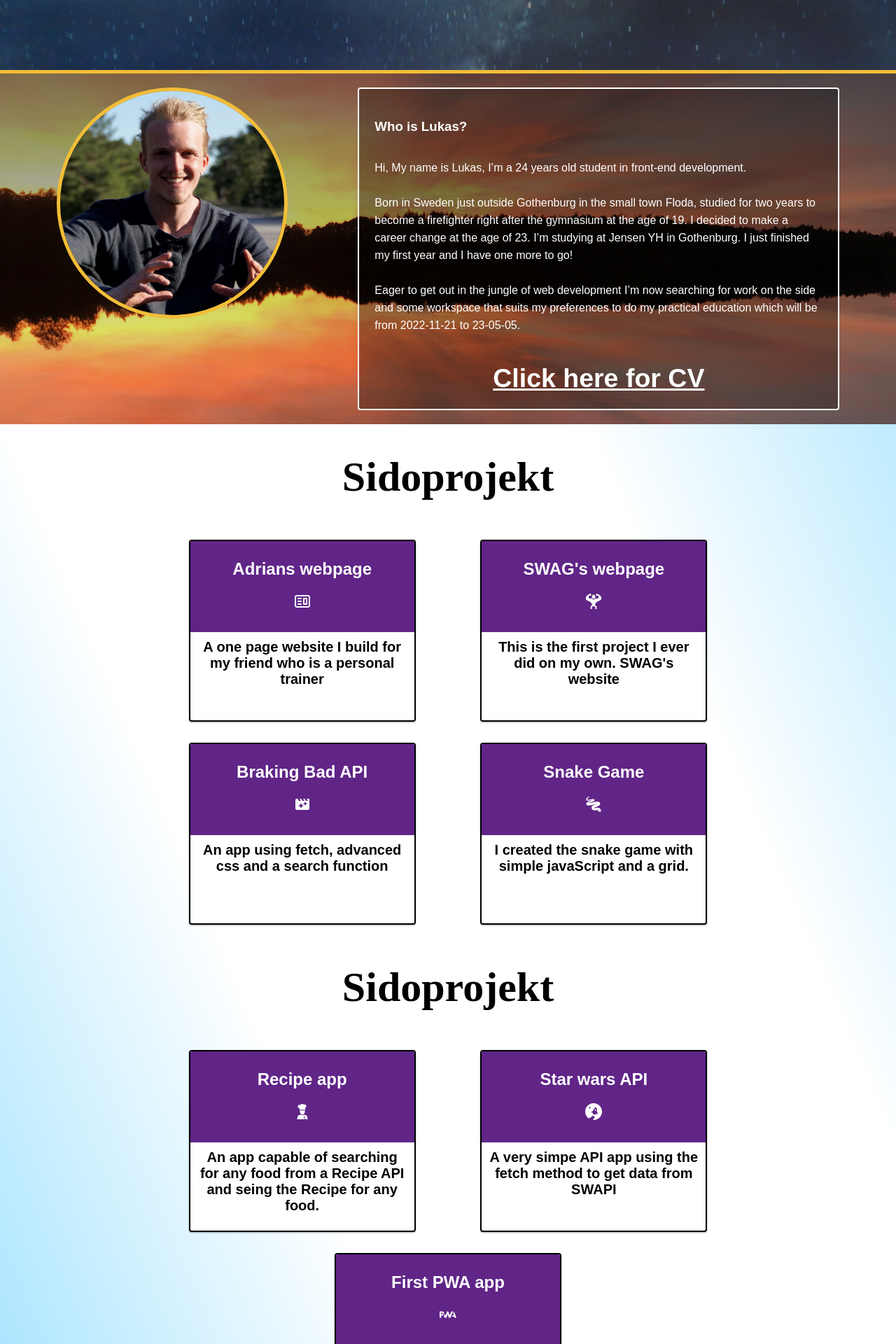
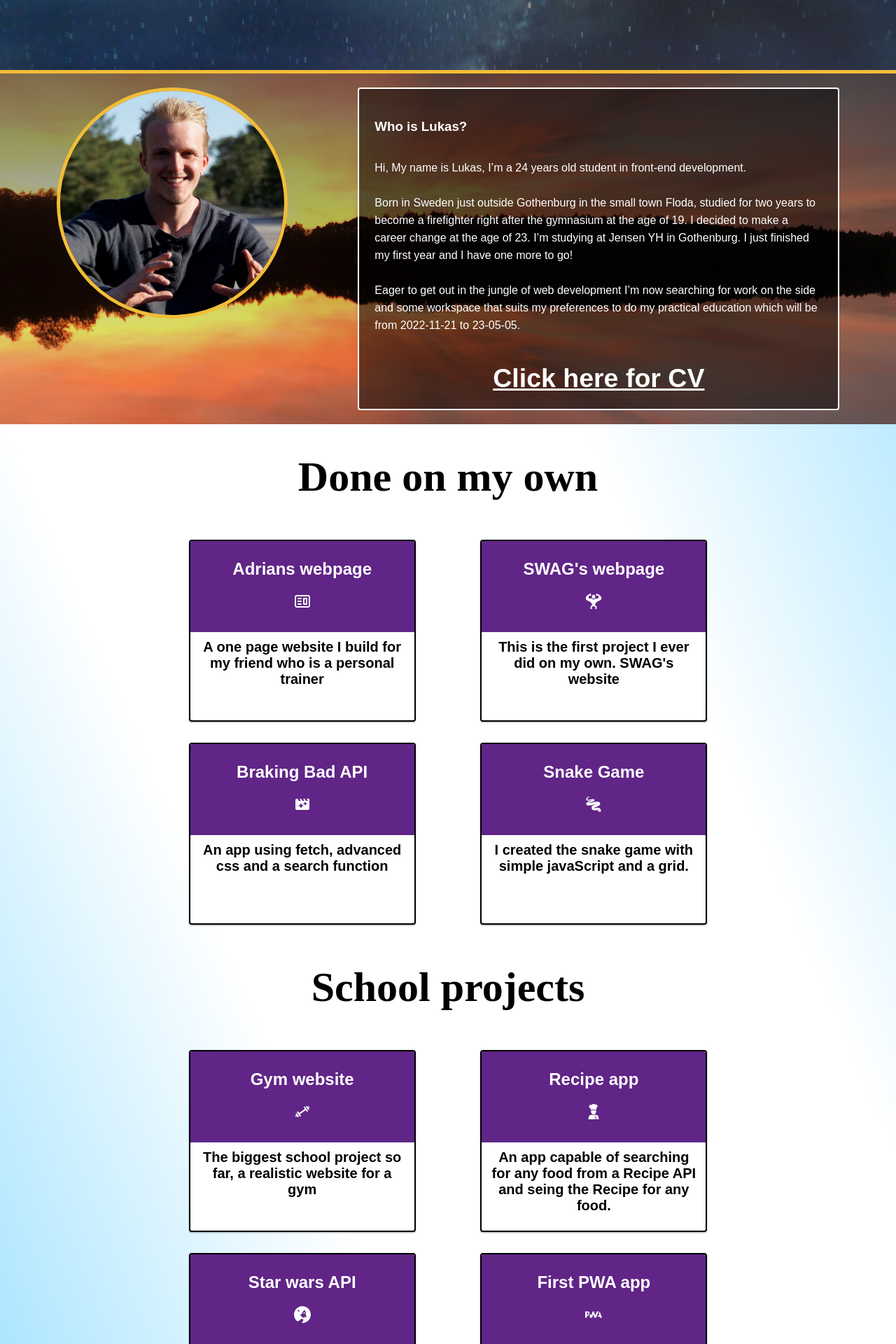
Before and after one commit to lusweek/Portfolio, a React (Create React App) app: page / in a window 1280 px wide. Shown: the part 620-2540 px from the top of the page at 70% size. Built offline with nearby package versions, Linux system fonts and the light colour scheme; the HTML template or start-up script is replaced by a standard one; a web font is replaced by a local one.

Commit message:
gym added

```diff
--- a/src/App.css
+++ b/src/App.css
@@ -298,7 +298,7 @@ background-image: linear-gradient(0deg,rgba(0, 0, 0, 0), rgba(0, 0, 0, 0.5)),
   border: solid white 2px;
   transition-duration: 0.3s ;
   border-radius: 4px;
-  background-color: rgba(0,0,0,.3);
+  background-color: rgba(0,0,0,.5);
 }
 
 #about-section a{
--- a/src/Components/ServiceSection/ServiseSection.jsx
+++ b/src/Components/ServiceSection/ServiseSection.jsx
@@ -3,7 +3,7 @@ import Card from './Card'
 import { GiSandSnake, GiCook, GiMuscleUp } from "react-icons/gi";
 import { MdMovieFilter } from "react-icons/md"
 import { SiStarship, SiPwa } from "react-icons/si"
-import { CgWebsite } from "react-icons/cg"
+import { CgWebsite, CgGym } from "react-icons/cg"
 import ServiceModal from './ServiceModal';
 import SNAKE_IMG from '../../media/img/snake.png';
 import RECIPIE_IMG from '../../media/img/resepie.png'
@@ -12,6 +12,7 @@ import BRAKING_BAD_IMG from '../../media/img/brakingBad.png'
 import NERD_INFO_IMG from '../../media/img/nerd-info.png'
 import BRÖLLOPSFOTOGRAFEN_IMG from '../../media/img/pwaApp.webp'
 import ADRIAN_WEBPAGE_IMG from '../../media/img/adrian.png'
+import GYM_IMG from '../../media/img/GYM.png'
 
 function ServiseSection() {
 
@@ -19,6 +20,16 @@ function ServiseSection() {
   // ADD NEW OBJECT HERE
   // Förra hetter cards
   const skolProjekt = [
+    {
+      title: 'Gym website',
+      cardText: `The biggest school project so far, a realistic website for a gym`,
+      modalText: `School projekt including me and 5 other students. I did most of the work on the booking page, admin page and the personal page.`,
+      img: GYM_IMG ,
+      icon: <CgGym />,
+      githubLink: 'https://github.com/lusweek/Gym---spolprojekt',
+      linkText: 'link to github:',
+
+    },
     {
       title: 'Recipe app',
       cardText: `An app capable of searching for any food from a Recipe API and seing the Recipe for any food. `,
@@ -112,7 +123,7 @@ function ServiseSection() {
 
   return (
     <>
-        <h1 id='service-title' className='large-title'>Sidoprojekt</h1>
+        <h1 id='service-title' className='large-title'>Done on my own</h1>
     <section id='service-section'>
 
       {egnaProjekt.map((card, index) =>  {
@@ -141,7 +152,7 @@ function ServiseSection() {
     </section>
 
 
-    <h1 id='service-title' className='large-title'>Sidoprojekt</h1>
+    <h1 id='service-title' className='large-title'>School projects</h1>
     <section id='service-section'>
 
     {skolProjekt.map((card, index) =>  {
```
Also changed, not shown: src/media/img/GYM.png (added), 1 other file (tests, documents, lock files or other folders).
